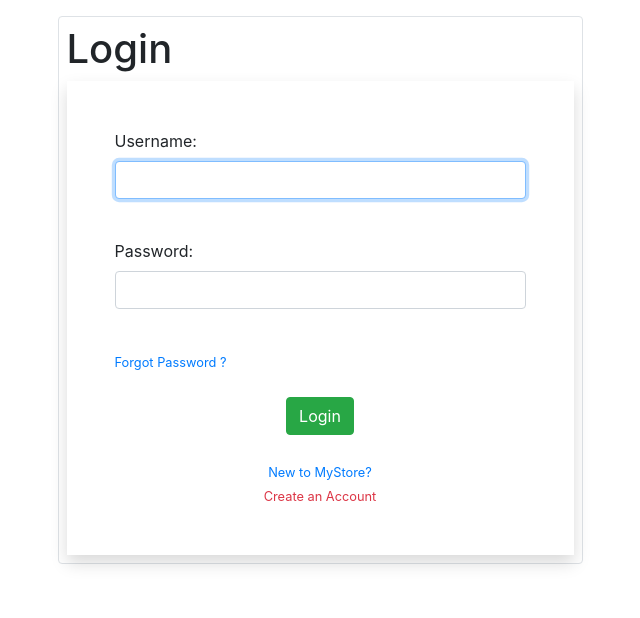
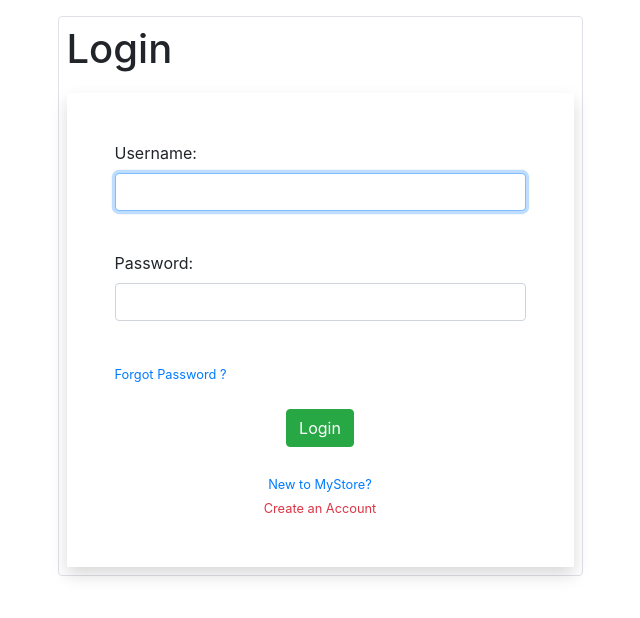
Before and after one commit to pritam2k/QuizAppProject, a Django app: page /accounts/login/ in a window 1280 px wide. Shown: the top 618 px of the page, without its empty margins (320-960 px from the left). Run offline with Django 3.2, Linux system fonts and the light colour scheme; some libraries are stand-ins or nearby versions.

Commit message:
added mt-3 at form class

```diff
--- a/quizes/templates/quizes/login.html
+++ b/quizes/templates/quizes/login.html
@@ -9,9 +9,9 @@
     <div class="row mx-auto p-2 border rounded">
 
 
-        <h1>Login</h1>
+        <div class="h1 mb-1">Login</div>
         <hr>
-        <form action="" method="post" class="shadow p-5 mx-auto col-sm-12">
+        <form action="" method="post" class="shadow mt-3 p-5 mx-auto col-sm-12">
             {% csrf_token %}
             {% for fm in form %}
             <div class="form-group">
```
